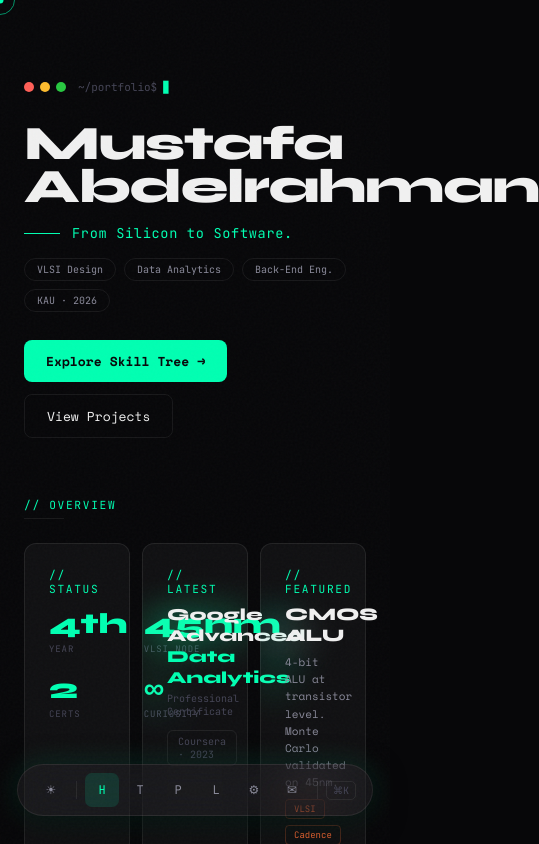
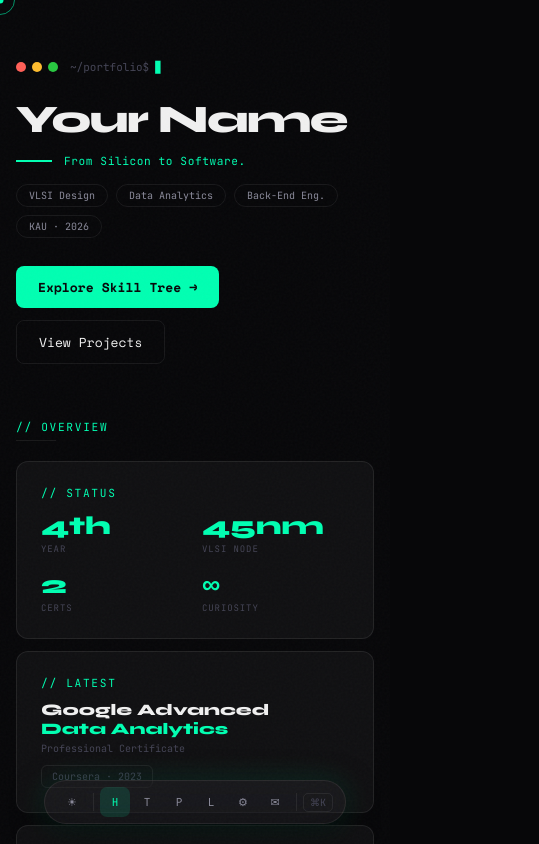
Before and after one commit to Mustafa2001-tech/Mustafa_portfolio, a Next.js app: page / in a window 390 px wide. Shown: the top 844 px of the page, 539 px wide, since content can reach past the window. Built offline with nearby package versions, Linux system fonts and the light colour scheme.

Commit message:
mobile responsive fix

```diff
--- a/app/page.js
+++ b/app/page.js
@@ -7,7 +7,7 @@ const { profile, stats } = content
 export default function Home() {
   return (
     <Layout>
-      <div style={{ maxWidth:1100, margin:'0 auto', padding:'80px 24px 60px' }}>
+      <div className="page-wrap">
 
         {/* Terminal bar */}
         <div style={{ display:'flex', alignItems:'center', gap:6, marginBottom:28 }}>
@@ -18,70 +18,50 @@ export default function Home() {
           <span style={{ fontFamily:"'JetBrains Mono',monospace", fontSize:11, color:'var(--acc)' }}> ▋</span>
         </div>
 
-        {/* Hero heading */}
-        <h1 className="glitch font-display fade-up"
-          data-text={profile.name}
-          style={{ fontSize:'clamp(3rem,8vw,6.5rem)', color:'var(--txt)', lineHeight:0.9 }}>
-          {profile.name}
-        </h1>
+        {/* Hero */}
+        <h1 className="hero-h1 glitch fade-up" data-text={profile.name}>{profile.name}</h1>
 
-        {/* Tagline */}
         <div className="fade-up-1" style={{ display:'flex', alignItems:'center', gap:12, margin:'16px 0' }}>
-          <div style={{ width:36, height:1.5, background:'var(--acc)' }} />
-          <span style={{ fontFamily:"'JetBrains Mono',monospace", fontSize:'.85rem', letterSpacing:'.05em', color:'var(--acc)' }}>
+          <div style={{ width:36, height:1.5, background:'var(--acc)', flexShrink:0 }} />
+          <span style={{ fontFamily:"'JetBrains Mono',monospace", fontSize:'clamp(0.7rem,2.5vw,0.85rem)', letterSpacing:'.05em', color:'var(--acc)' }}>
             {profile.tagline}
           </span>
         </div>
 
-        {/* Chips */}
-        <div className="fade-up-2" style={{ display:'flex', flexWrap:'wrap', gap:8, marginTop:14 }}>
+        <div className="chips fade-up-2">
           {['VLSI Design','Data Analytics','Back-End Eng.','KAU · 2026'].map(c => (
-            <span key={c} style={{
-              fontSize:10, color:'var(--txt2)', fontFamily:"'JetBrains Mono',monospace",
-              padding:'4px 12px', border:'1px solid var(--bdr)', borderRadius:100,
-            }}>{c}</span>
+            <span key={c} style={{ fontSize:10, color:'var(--txt2)', fontFamily:"'JetBrains Mono',monospace", padding:'4px 12px', border:'1px solid var(--bdr)', borderRadius:100 }}>{c}</span>
           ))}
         </div>
 
-        {/* CTAs */}
-        <div className="fade-up-3" style={{ display:'flex', gap:12, marginTop:28, flexWrap:'wrap' }}>
+        <div className="ctas fade-up-3">
           <Link href="/skilltree" style={{ textDecoration:'none' }}>
-            <button style={{
-              padding:'11px 22px', background:'var(--acc)', color:'var(--bg)',
-              border:'none', borderRadius:8, fontFamily:"'Space Mono',monospace",
-              fontSize:13, fontWeight:700, cursor:'none',
-              transition:'all 0.2s',
-            }}>Explore Skill Tree →</button>
+            <button style={{ padding:'11px 22px', background:'var(--acc)', color:'var(--bg)', border:'none', borderRadius:8, fontFamily:"'Space Mono',monospace", fontSize:13, fontWeight:700, cursor:'pointer' }}>
+              Explore Skill Tree →
+            </button>
           </Link>
           <Link href="/projects" style={{ textDecoration:'none' }}>
-            <button style={{
-              padding:'11px 22px', background:'transparent', color:'var(--txt)',
-              border:'1px solid var(--bdr)', borderRadius:8,
-              fontFamily:"'Space Mono',monospace", fontSize:13, cursor:'none',
-              transition:'all 0.2s',
-            }}>View Projects</button>
+            <button style={{ padding:'11px 22px', background:'transparent', color:'var(--txt)', border:'1px solid var(--bdr)', borderRadius:8, fontFamily:"'Space Mono',monospace", fontSize:13, cursor:'pointer' }}>
+              View Projects
+            </button>
           </Link>
         </div>
 
         {/* Section label */}
-        <div style={{ marginTop:60 }}>
-          <div className="section-label" style={{ marginBottom:6, display:'block' }}>// OVERVIEW</div>
-          <div style={{ width:40, height:1, background:'var(--bdr)', marginBottom:24 }} />
+        <div style={{ marginTop:56 }}>
+          <div className="section-label" style={{ marginBottom:6 }}>// OVERVIEW</div>
+          <div style={{ width:40, height:1, background:'var(--bdr)', marginBottom:20 }} />
         </div>
 
         {/* Bento Grid */}
-        <div className="fade-up-4" style={{
-          display:'grid',
-          gridTemplateColumns:'repeat(12, 1fr)',
-          gap:12,
-        }}>
+        <div className="bento fade-up-4">
           {/* Stats */}
-          <div className="gc" style={{ padding:24, gridColumn:'span 4', minHeight:160 }}>
-            <div className="section-label" style={{ marginBottom:8 }}>// STATUS</div>
-            <div style={{ display:'grid', gridTemplateColumns:'1fr 1fr', gap:16, marginTop:10 }}>
+          <div className="gc" style={{ padding:24, minHeight:150 }}>
+            <div className="section-label" style={{ marginBottom:10 }}>// STATUS</div>
+            <div style={{ display:'grid', gridTemplateColumns:'1fr 1fr', gap:14, marginTop:8 }}>
               {stats.map(s => (
                 <div key={s.label}>
-                  <div style={{ fontFamily:"'Syne',sans-serif", fontSize:'1.8rem', fontWeight:800, color:'var(--acc)' }}>{s.value}</div>
+                  <div style={{ fontFamily:"'Syne',sans-serif", fontSize:'1.6rem', fontWeight:800, color:'var(--acc)' }}>{s.value}</div>
                   <div style={{ fontSize:9, color:'var(--txt3)', fontFamily:"'JetBrains Mono',monospace", letterSpacing:'.1em', marginTop:2 }}>{s.label}</div>
                 </div>
               ))}
@@ -89,19 +69,19 @@ export default function Home() {
           </div>
 
           {/* Latest cert */}
-          <div className="gc" style={{ padding:24, gridColumn:'span 4', minHeight:160 }}>
-            <div className="section-label" style={{ marginBottom:8 }}>// LATEST</div>
-            <div style={{ fontFamily:"'Syne',sans-serif", fontSize:'1.05rem', fontWeight:800, color:'var(--txt)' }}>Google Advanced</div>
-            <div style={{ fontFamily:"'Syne',sans-serif", fontSize:'1.05rem', fontWeight:800, color:'var(--acc)' }}>Data Analytics</div>
+          <div className="gc" style={{ padding:24, minHeight:150 }}>
+            <div className="section-label" style={{ marginBottom:10 }}>// LATEST</div>
+            <div style={{ fontFamily:"'Syne',sans-serif", fontSize:'1rem', fontWeight:800, color:'var(--txt)' }}>Google Advanced</div>
+            <div style={{ fontFamily:"'Syne',sans-serif", fontSize:'1rem', fontWeight:800, color:'var(--acc)' }}>Data Analytics</div>
             <div style={{ fontFamily:"'JetBrains Mono',monospace", fontSize:10, color:'var(--txt3)', marginTop:4 }}>Professional Certificate</div>
-            <div style={{ marginTop:12, display:'inline-block', padding:'4px 10px', border:'1px solid var(--bdr)', borderRadius:6, fontSize:10, color:'var(--txt3)', fontFamily:"'JetBrains Mono',monospace" }}>Coursera · 2023</div>
+            <div style={{ marginTop:10, display:'inline-block', padding:'4px 10px', border:'1px solid var(--bdr)', borderRadius:6, fontSize:10, color:'var(--txt3)', fontFamily:"'JetBrains Mono',monospace" }}>Coursera · 2023</div>
           </div>
 
           {/* Featured project */}
-          <div className="gc" style={{ padding:24, gridColumn:'span 4', minHeight:160 }}>
-            <div className="section-label" style={{ marginBottom:8 }}>// FEATURED</div>
-            <div style={{ fontFamily:"'Syne',sans-serif", fontSize:'1.1rem', fontWeight:800, color:'var(--txt)' }}>CMOS ALU</div>
-            <div style={{ fontSize:11, color:'var(--txt2)', margin:'8px 0', lineHeight:1.55, fontFamily:"'Space Mono',monospace" }}>4-bit ALU at transistor level. Monte Carlo validated on 45nm.</div>
+          <div className="gc" style={{ padding:24, minHeight:150 }}>
+            <div className="section-label" style={{ marginBottom:10 }}>// FEATURED</div>
+            <div style={{ fontFamily:"'Syne',sans-serif", fontSize:'1rem', fontWeight:800, color:'var(--txt)' }}>CMOS ALU</div>
+            <div style={{ fontSize:11, color:'var(--txt2)', margin:'8px 0', lineHeight:1.6, fontFamily:"'Space Mono',monospace" }}>4-bit ALU at transistor level. Monte Carlo validated on 45nm.</div>
             <div style={{ display:'flex', gap:6, flexWrap:'wrap' }}>
               {['VLSI','Cadence','45nm'].map(t => (
                 <span key={t} style={{ fontSize:9, padding:'3px 8px', border:'1px solid rgba(255,107,53,.25)', borderRadius:4, color:'var(--acc3)', fontFamily:"'JetBrains Mono',monospace" }}>{t}</span>
@@ -109,20 +89,20 @@ export default function Home() {
             </div>
           </div>
 
-          {/* Bio */}
-          <div className="gc" style={{ padding:24, gridColumn:'span 8', minHeight:150 }}>
-            <div className="section-label" style={{ marginBottom:8 }}>// BIO</div>
+          {/* Bio — full width */}
+          <div className="gc bento-wide" style={{ padding:24 }}>
+            <div className="section-label" style={{ marginBottom:10 }}>// BIO</div>
             <p style={{ fontSize:13, color:'var(--txt2)', lineHeight:1.7, fontFamily:"'Space Mono',monospace" }}>{profile.bio}</p>
-            <div style={{ display:'flex', gap:16, marginTop:14 }}>
-              <a href={profile.github} target="_blank" rel="noreferrer" style={{ fontSize:11, color:'var(--acc)', fontFamily:"'JetBrains Mono',monospace", textDecoration:'none' }}>GitHub →</a>
+            <div style={{ display:'flex', gap:16, marginTop:14, flexWrap:'wrap' }}>
+              <a href={profile.github}   target="_blank" rel="noreferrer" style={{ fontSize:11, color:'var(--acc)',  fontFamily:"'JetBrains Mono',monospace", textDecoration:'none' }}>GitHub →</a>
               <a href={profile.linkedin} target="_blank" rel="noreferrer" style={{ fontSize:11, color:'var(--acc2)', fontFamily:"'JetBrains Mono',monospace", textDecoration:'none' }}>LinkedIn →</a>
             </div>
           </div>
 
-          {/* Stack */}
-          <div className="gc" style={{ padding:24, gridColumn:'span 4', minHeight:150 }}>
-            <div className="section-label" style={{ marginBottom:8 }}>// STACK</div>
-            <div style={{ display:'flex', flexWrap:'wrap', gap:6, marginTop:8 }}>
+          {/* Stack — full width on mobile, 1 col on desktop */}
+          <div className="gc bento-wide" style={{ padding:24 }}>
+            <div className="section-label" style={{ marginBottom:10 }}>// STACK</div>
+            <div style={{ display:'flex', flexWrap:'wrap', gap:6, marginTop:6 }}>
               {profile.stack.map(s => (
                 <span key={s} style={{ fontSize:9, padding:'4px 10px', border:'1px solid var(--bdr)', borderRadius:6, color:'var(--txt3)', fontFamily:"'JetBrains Mono',monospace" }}>{s}</span>
               ))}
--- a/components/GateSimulator.jsx
+++ b/components/GateSimulator.jsx
@@ -74,7 +74,7 @@ export default function GateSimulator() {
     <div style={{ width:'100%', maxWidth:680 }}>
       {/* Gate selector */}
       <div className="section-label" style={{ marginBottom:10 }}>// SELECT GATE</div>
-      <div style={{ display:'grid', gridTemplateColumns:'repeat(4,1fr)', gap:8, marginBottom:20 }}>
+      <div className="gate-grid">
         {GATES.map(g => (
           <button key={g} onClick={() => setGate(g)} style={{
             padding:'8px 10px', fontSize:11, fontFamily:"'JetBrains Mono',monospace", fontWeight:600,
@@ -114,7 +114,7 @@ export default function GateSimulator() {
       </svg>
 
       {/* IO controls */}
-      <div style={{ display:'flex', alignItems:'center', justifyContent:'center', gap:16, flexWrap:'wrap', margin:'16px 0' }}>
+      <div className="io-row">
         <IOBox label="INPUT A" value={a} onClick={() => setA(x => !x)} />
         <div style={{ display:'flex', alignItems:'center', gap:6 }}>
           <span style={{ color:'var(--txt3)', fontSize:20 }}>→</span>
--- a/components/NavOrb.jsx
+++ b/components/NavOrb.jsx
@@ -51,11 +51,11 @@ export default function NavOrb() {
 
   const btnStyle = (active) => ({
     display: 'flex', alignItems: 'center', justifyContent: 'center',
-    width: 34, height: 34, borderRadius: 7, border: 'none',
+    width: 30, height: 30, borderRadius: 7, border: 'none',
     background: active ? 'rgba(0,255,178,0.12)' : 'transparent',
     color: active ? 'var(--acc)' : 'var(--txt2)',
-    fontSize: 12, fontFamily: "'JetBrains Mono',monospace",
-    transition: 'all 0.2s', cursor: 'none',
+    fontSize: 11, fontFamily: "'JetBrains Mono',monospace",
+    transition: 'all 0.2s', cursor: 'pointer',
   })
 
   return (
--- a/components/SkillTree.jsx
+++ b/components/SkillTree.jsx
@@ -68,7 +68,7 @@ export default function SkillTree() {
       <div style={{ width:'1px', background:'var(--bdr)', margin:'0 0 24px', height:1, width:'100%' }} />
 
       {/* SVG */}
-      <svg viewBox="0 0 900 520" style={{ width:'100%', height:'auto', overflow:'visible' }}>
+      <div className="tree-svg-wrap"><svg viewBox="0 0 900 520">
         <defs>
           {EDGE_COLORS.map(([c1,c2],i) => (
             <linearGradient key={i} id={`eg${i}`} x1="0%" y1="0%" x2="0%" y2="100%">
@@ -120,7 +120,7 @@ export default function SkillTree() {
             </>}
           </g>
         ))}
-      </svg>
+      </svg></div>
 
       {/* Detail Panel */}
       {node && (
--- a/data/content.json
+++ b/data/content.json
@@ -1,15 +1,15 @@
 {
   "profile": {
-    "name": "Mustafa Abdelrahman",
-    "title": "Electrical and Computer Engineering Student",
+    "name": "Your Name",
+    "title": "Engineering Student",
     "subtitle": "VLSI · Data Analytics · Backend Engineering",
     "university": "King Abdulaziz University",
     "major": "Computer Engineering",
-    "graduation_year": "2027",
+    "graduation_year": "2026",
     "location": "Jeddah, Saudi Arabia",
-    "email": "mustafa.ishag@outlook.com",
-    "github": "https://github.com/Mustafa2001-tech",
-    "linkedin": "www.linkedin.com/in/mustafa-abdelrahmanakg",
+    "email": "your.email@example.com",
+    "github": "https://github.com/yourusername",
+    "linkedin": "https://linkedin.com/in/yourusername",
     "bio": "Engineering student at KAU specializing in VLSI design and data-driven systems. Passionate about building things that matter — from silicon to software.",
     "tagline": "From Silicon to Software.",
     "stack": ["Python", "CMOS", "FastAPI", "Cadence", "SQL", "Docker", "Verilog", "TFLite"]
--- a/styles/globals.css
+++ b/styles/globals.css
@@ -59,7 +59,6 @@ body {
   min-height: 100vh;
   overflow-x: hidden;
   transition: background 0.4s ease, color 0.4s ease;
-  cursor: none !important;
 }
 
 /* Noise overlay */
@@ -74,7 +73,10 @@ body::before {
   transition: opacity 0.4s ease;
 }
 
-* { cursor: none !important; }
+/* Hide custom cursor on touch devices */
+@media (pointer: fine) {
+  * { cursor: none !important; }
+}
 
 /* ── Typography ───────────────────────────────────────────── */
 .font-display { font-family: 'Syne', sans-serif; font-weight: 800; letter-spacing: -0.03em; }
@@ -132,7 +134,7 @@ body::before {
   from { opacity: 0; transform: translateY(20px); }
   to   { opacity: 1; transform: translateY(0); }
 }
-.fade-up { animation: fadeUp 0.6s ease forwards; }
+.fade-up   { animation: fadeUp 0.6s ease forwards; }
 .fade-up-1 { animation: fadeUp 0.6s 0.1s ease both; }
 .fade-up-2 { animation: fadeUp 0.6s 0.2s ease both; }
 .fade-up-3 { animation: fadeUp 0.6s 0.3s ease both; }
@@ -147,7 +149,6 @@ body::before {
   stroke-width: 1.5;
 }
 @keyframes dash { to { stroke-dashoffset: -36; } }
-
 .node-ring {
   fill: none;
   stroke-width: 1.5;
@@ -161,7 +162,7 @@ body::before {
 /* ── Nav Orb ──────────────────────────────────────────────── */
 .nav-orb {
   position: fixed;
-  bottom: 28px;
+  bottom: 20px;
   left: 50%;
   transform: translateX(-50%);
   z-index: 1000;
@@ -170,16 +171,134 @@ body::before {
   -webkit-backdrop-filter: blur(24px) saturate(200%);
   border: 1px solid var(--glass-b);
   border-radius: 100px;
-  padding: 8px 16px;
+  padding: 6px 12px;
   display: flex;
   align-items: center;
-  gap: 4px;
+  gap: 2px;
   box-shadow: var(--shad), var(--glow);
   transition: box-shadow 0.3s, border-color 0.3s;
+  max-width: calc(100vw - 24px);
+  overflow-x: auto;
 }
 .nav-orb:hover {
   box-shadow: var(--shad), var(--glow2);
   border-color: var(--bdr-h);
+}
+
+/* ── Responsive page wrapper ──────────────────────────────── */
+.page-wrap {
+  max-width: 1100px;
+  margin: 0 auto;
+  padding: 60px 16px 60px;
+}
+@media (min-width: 640px) {
+  .page-wrap { padding: 72px 24px 60px; }
+}
+
+/* ── Bento grid ───────────────────────────────────────────── */
+.bento {
+  display: grid;
+  grid-template-columns: 1fr;
+  gap: 12px;
+}
+@media (min-width: 640px) {
+  .bento { grid-template-columns: repeat(2, 1fr); }
+}
+@media (min-width: 900px) {
+  .bento { grid-template-columns: repeat(3, 1fr); }
+}
+.bento-wide {
+  grid-column: 1 / -1;
+}
+@media (min-width: 900px) {
+  .bento-wide-desk { grid-column: span 2; }
+}
+
+/* ── Projects grid ────────────────────────────────────────── */
+.proj-grid {
+  display: grid;
+  grid-template-columns: 1fr;
+  gap: 16px;
+  margin-top: 32px;
+}
+@media (min-width: 640px) {
+  .proj-grid { grid-template-columns: repeat(2, 1fr); }
+}
+@media (min-width: 900px) {
+  .proj-grid { grid-template-columns: repeat(3, 1fr); }
+}
+
+/* ── Library grid ─────────────────────────────────────────── */
+.lib-grid {
+  display: grid;
+  grid-template-columns: 1fr;
+  gap: 10px;
+}
+@media (min-width: 640px) {
+  .lib-grid { grid-template-columns: repeat(2, 1fr); }
+}
+
+/* ── Contact grid ─────────────────────────────────────────── */
+.contact-grid {
+  display: grid;
+  grid-template-columns: 1fr;
+  gap: 24px;
+  margin-top: 32px;
+}
+@media (min-width: 720px) {
+  .contact-grid { grid-template-columns: 1fr 1fr; }
+}
+
+/* ── Gate sim IO row ──────────────────────────────────────── */
+.io-row {
+  display: flex;
+  align-items: center;
+  justify-content: center;
+  gap: 10px;
+  flex-wrap: wrap;
+  margin: 16px 0;
+}
+
+/* ── Gate selector ────────────────────────────────────────── */
+.gate-grid {
+  display: grid;
+  grid-template-columns: repeat(4, 1fr);
+  gap: 8px;
+  margin-bottom: 20px;
+}
+@media (max-width: 400px) {
+  .gate-grid { grid-template-columns: repeat(2, 1fr); }
+}
+
+/* ── Skill tree SVG wrapper ───────────────────────────────── */
+.tree-svg-wrap {
+  width: 100%;
+  overflow-x: auto;
+  -webkit-overflow-scrolling: touch;
+}
+.tree-svg-wrap svg {
+  min-width: 500px;
+  width: 100%;
+  height: auto;
+}
+
+/* ── Hero heading ─────────────────────────────────────────── */
+.hero-h1 {
+  font-family: 'Syne', sans-serif;
+  font-weight: 800;
+  font-size: clamp(2.4rem, 10vw, 6.5rem);
+  color: var(--txt);
+  line-height: 0.92;
+  letter-spacing: -0.04em;
+}
+
+/* ── Page heading ─────────────────────────────────────────── */
+.page-h1 {
+  font-family: 'Syne', sans-serif;
+  font-weight: 800;
+  font-size: clamp(2rem, 6vw, 3.8rem);
+  color: var(--txt);
+  letter-spacing: -0.03em;
 }
 
 /* ── Scrollbar ────────────────────────────────────────────── */
@@ -196,6 +315,7 @@ body::before {
   width: 8px; height: 8px;
   border-radius: 50%;
   background: var(--acc);
+  flex-shrink: 0;
   animation: pulse-dot 2s infinite;
 }
 
@@ -206,3 +326,19 @@ body::before {
 .gd { transition: fill 0.25s, filter 0.25s; }
 .gd.lo { fill: #333340; }
 .gd.hi { fill: #00FFB2; filter: drop-shadow(0 0 6px #00FFB2); }
+
+/* ── Chips row ────────────────────────────────────────────── */
+.chips {
+  display: flex;
+  flex-wrap: wrap;
+  gap: 8px;
+  margin-top: 14px;
+}
+
+/* ── CTA row ──────────────────────────────────────────────── */
+.ctas {
+  display: flex;
+  gap: 12px;
+  margin-top: 28px;
+  flex-wrap: wrap;
+}
```
Also changed, not shown: app/contact/ContactClient.jsx (+1 -6 lines), app/library/page.js (+20 -50 lines), app/playground/page.js (+8 -10 lines), app/projects/page.js (+8 -18 lines), app/skilltree/page.js (+3 -5 lines).
